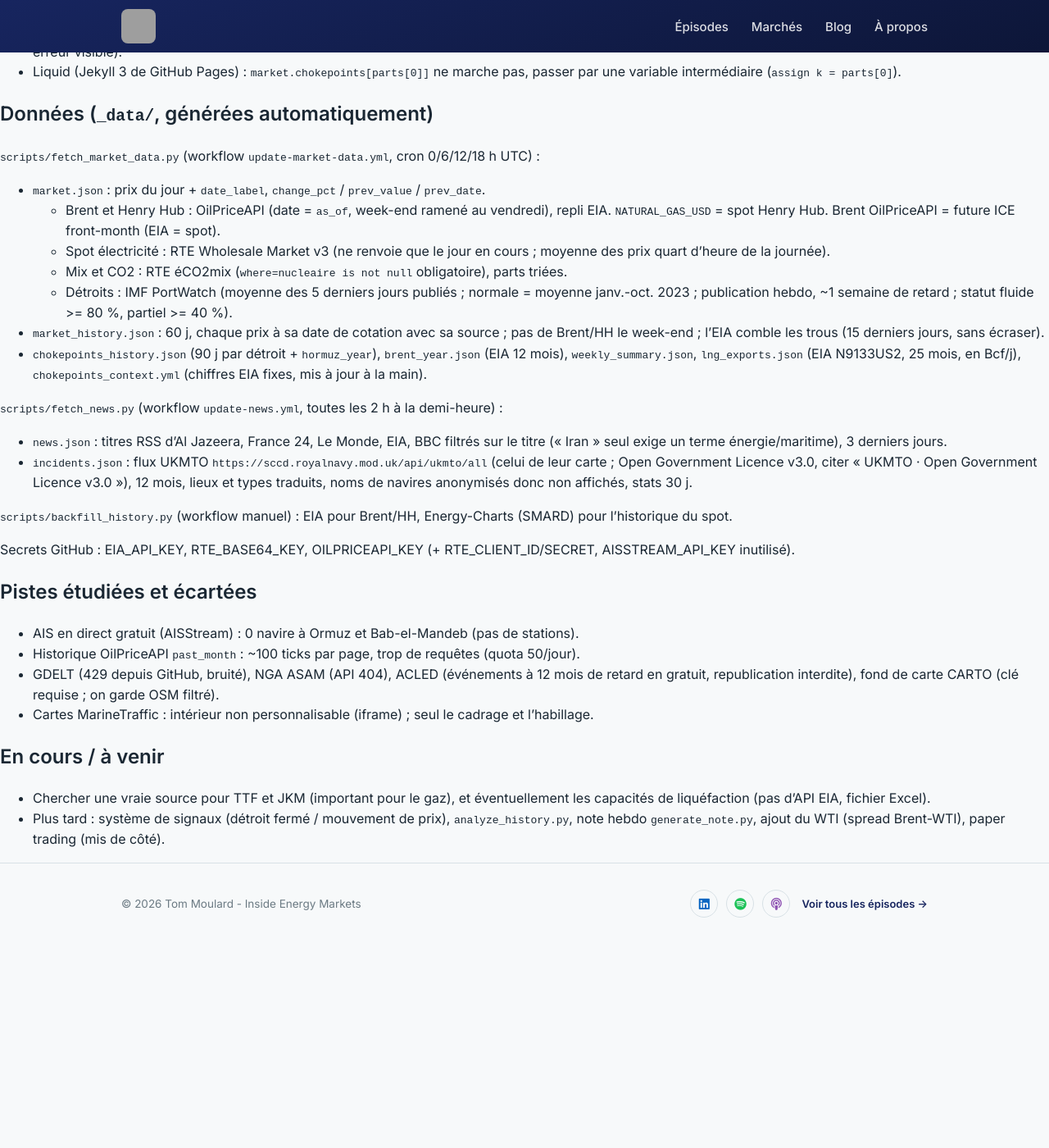
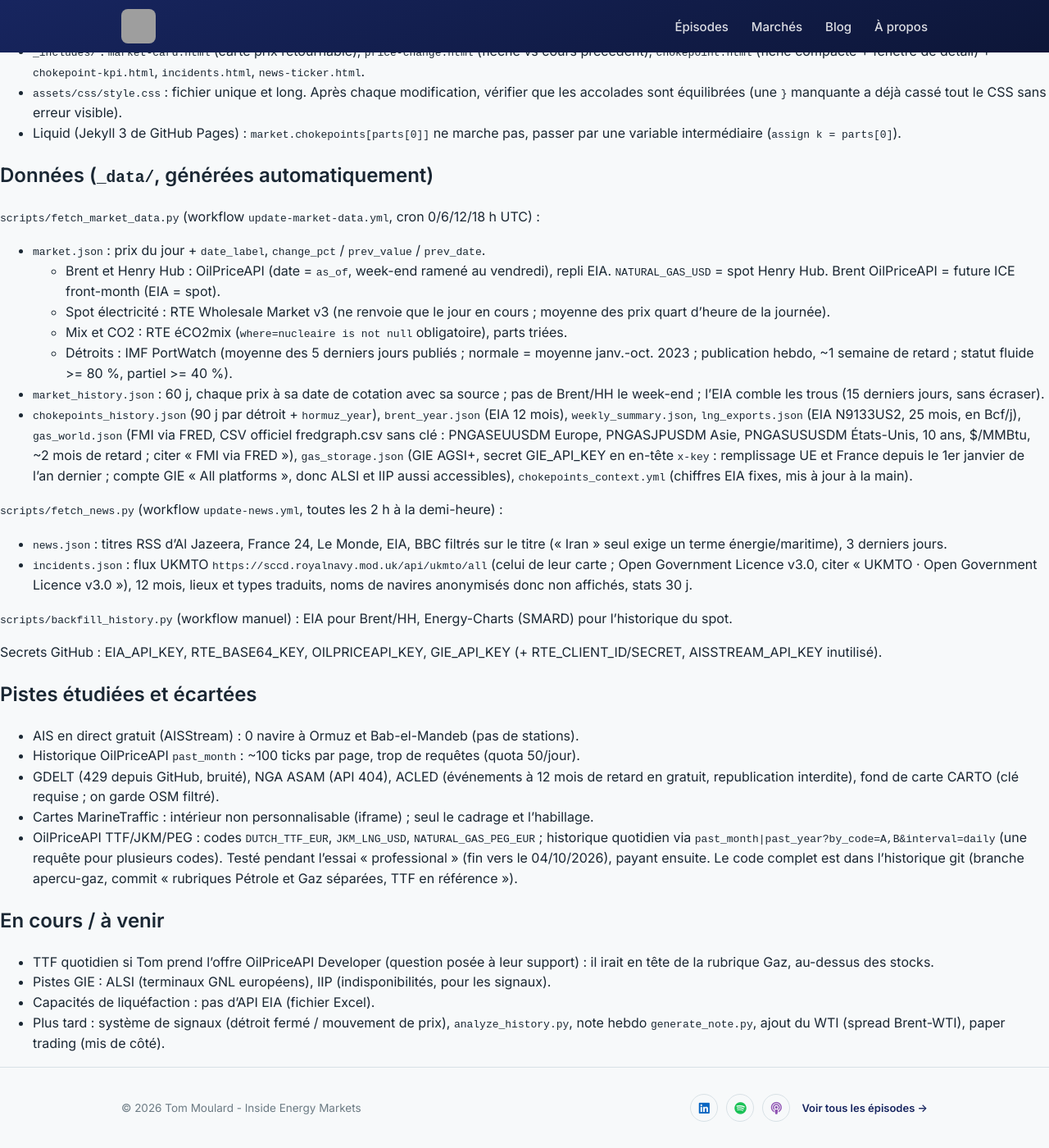
Before and after one commit to InsideEnergyMarkets/Inside-Energy-Markets, a Jekyll site: the page built from CLAUDE.md, in a window 1280 px wide and 1400 px high, scrolled down 1178 px. Shown: the whole window at 82% size. Built offline with Jekyll 4.4.1, drawn with Linux system fonts in a browser that asks for light colours; our own code applies the rules of GitHub Pages for plain Markdown files; before the commit the page ends 2329 px from its top, so only the background shows below that; some of the changed text lies outside the part shown; grey boxes are pictures that could not be loaded.

Commit message:
CLAUDE.md : rubriques Gaz / Pétrole, sources gaz (GIE, FMI via FRED), pistes TTF
Co-Authored-By: Claude Opus 5.5 <noreply@anthropic.com>

```diff
--- a/CLAUDE.md
+++ b/CLAUDE.md
@@ -18,7 +18,8 @@ de l'énergie mises à jour automatiquement. Jekyll sur GitHub Pages.
 - Montrer un aperçu avant de commiter sur `main` (sauf petits changements quand Tom dit
   « pousse directement »). Regrouper les vérifications, éviter les allers-retours inutiles.
 - Code couleur des variations de prix : hausse en rouge, baisse en vert.
-- JKM et TTF : pas de source gratuite fiable, volontairement absents (ne pas y revenir sans vraie source).
+- TTF et JKM quotidiens : payants chez OilPriceAPI (offre Developer, 19 $/mois ; l'offre gratuite ne couvre que
+  WTI, Brent, Henry Hub, Waha). Absents tant que Tom n'a pas pris l'offre. Le PEG (France) est exclu : non fiable.
 
 ## Environnement local (Windows)
 
@@ -42,10 +43,13 @@ de l'énergie mises à jour automatiquement. Jekyll sur GitHub Pages.
 - `index.html` : accueil (hero podcast, bandeau d'actus, derniers épisodes, « Le point marchés »
   en 4 tuiles liées aux rubriques de /marches/, bandeau incidents 30 j, derniers articles).
 - `marches/index.html` (option C : tableau de bord + détail en fenêtre `<dialog class="mk-dialog">`
-  ouverte par `[data-dialog]`) : sommaire collant, rubriques `#electricite` (carte prix + mix),
-  `#petrole-gaz` (carte Brent / Henry Hub même style, tuiles Ormuz-Brent 12 mois et exportations
-  GNL en fenêtre, emplacement « À venir » TTF/JKM), `#routes-maritimes` (3 fiches compactes avec
-  carte MarineTraffic, détail 90 j en fenêtre), `#securite` (carte des incidents + chiffres 30 j).
+  ouverte par `[data-dialog]`) : sommaire collant, rubriques dans cet ordre :
+  `#electricite` (carte prix + mix), `#gaz` (Henry Hub quotidien + stocks de gaz UE/France ; tuiles
+  « Le gaz dans le monde sur 10 ans » et « Exportations de GNL » en fenêtre), `#petrole` (Brent +
+  graphique Ormuz / Brent 12 mois), `#routes-maritimes` (3 fiches compactes avec carte MarineTraffic,
+  détail 90 j en fenêtre), `#securite` (carte des incidents + chiffres 30 j).
+  Règle de cohérence : à l'écran, seulement des données récentes ; les séries mensuelles en retard
+  (FMI, EIA) vont dans une fenêtre, présentées comme tendance de fond.
 - `_layouts/default.html` : nav, footer, Chart.js et tous les scripts (graphiques, vue agrandie,
   base 100, cartes AIS, bandeau d'actus, carte Leaflet des incidents, sommaire).
   Vérifier la fermeture des IIFE `})();` après chaque modification.
@@ -71,7 +75,12 @@ de l'énergie mises à jour automatiquement. Jekyll sur GitHub Pages.
 - `market_history.json` : 60 j, chaque prix à sa date de cotation avec sa source ; pas de
   Brent/HH le week-end ; l'EIA comble les trous (15 derniers jours, sans écraser).
 - `chokepoints_history.json` (90 j par détroit + `hormuz_year`), `brent_year.json` (EIA 12 mois),
-  `weekly_summary.json`, `lng_exports.json` (EIA N9133US2, 25 mois, en Bcf/j), `chokepoints_context.yml` (chiffres EIA fixes, mis à jour à la main).
+  `weekly_summary.json`, `lng_exports.json` (EIA N9133US2, 25 mois, en Bcf/j),
+  `gas_world.json` (FMI via FRED, CSV officiel fredgraph.csv sans clé : PNGASEUUSDM Europe, PNGASJPUSDM
+  Asie, PNGASUSUSDM États-Unis, 10 ans, $/MMBtu, ~2 mois de retard ; citer « FMI via FRED »),
+  `gas_storage.json` (GIE AGSI+, secret GIE_API_KEY en en-tête `x-key` : remplissage UE et France depuis
+  le 1er janvier de l'an dernier ; compte GIE « All platforms », donc ALSI et IIP aussi accessibles),
+  `chokepoints_context.yml` (chiffres EIA fixes, mis à jour à la main).
 
 `scripts/fetch_news.py` (workflow `update-news.yml`, toutes les 2 h à la demi-heure) :
 - `news.json` : titres RSS d'Al Jazeera, France 24, Le Monde, EIA, BBC filtrés sur le titre
@@ -83,7 +92,7 @@ de l'énergie mises à jour automatiquement. Jekyll sur GitHub Pages.
 `scripts/backfill_history.py` (workflow manuel) : EIA pour Brent/HH, Energy-Charts (SMARD) pour
 l'historique du spot.
 
-Secrets GitHub : EIA_API_KEY, RTE_BASE64_KEY, OILPRICEAPI_KEY (+ RTE_CLIENT_ID/SECRET, AISSTREAM_API_KEY inutilisé).
+Secrets GitHub : EIA_API_KEY, RTE_BASE64_KEY, OILPRICEAPI_KEY, GIE_API_KEY (+ RTE_CLIENT_ID/SECRET, AISSTREAM_API_KEY inutilisé).
 
 ## Pistes étudiées et écartées
 
@@ -92,10 +101,16 @@ Secrets GitHub : EIA_API_KEY, RTE_BASE64_KEY, OILPRICEAPI_KEY (+ RTE_CLIENT_ID/S
 - GDELT (429 depuis GitHub, bruité), NGA ASAM (API 404), ACLED (événements à 12 mois de retard
   en gratuit, republication interdite), fond de carte CARTO (clé requise ; on garde OSM filtré).
 - Cartes MarineTraffic : intérieur non personnalisable (iframe) ; seul le cadrage et l'habillage.
+- OilPriceAPI TTF/JKM/PEG : codes `DUTCH_TTF_EUR`, `JKM_LNG_USD`, `NATURAL_GAS_PEG_EUR` ; historique quotidien via
+  `past_month|past_year?by_code=A,B&interval=daily` (une requête pour plusieurs codes). Testé pendant l'essai
+  « professional » (fin vers le 04/10/2026), payant ensuite. Le code complet est dans l'historique git
+  (branche apercu-gaz, commit « rubriques Pétrole et Gaz séparées, TTF en référence »).
 
 ## En cours / à venir
 
-- Chercher une vraie source pour TTF et JKM (important pour le gaz), et éventuellement les
-  capacités de liquéfaction (pas d'API EIA, fichier Excel).
+- TTF quotidien si Tom prend l'offre OilPriceAPI Developer (question posée à leur support) : il irait en tête
+  de la rubrique Gaz, au-dessus des stocks.
+- Pistes GIE : ALSI (terminaux GNL européens), IIP (indisponibilités, pour les signaux).
+- Capacités de liquéfaction : pas d'API EIA (fichier Excel).
 - Plus tard : système de signaux (détroit fermé / mouvement de prix), `analyze_history.py`,
   note hebdo `generate_note.py`, ajout du WTI (spread Brent-WTI), paper trading (mis de côté).
```
